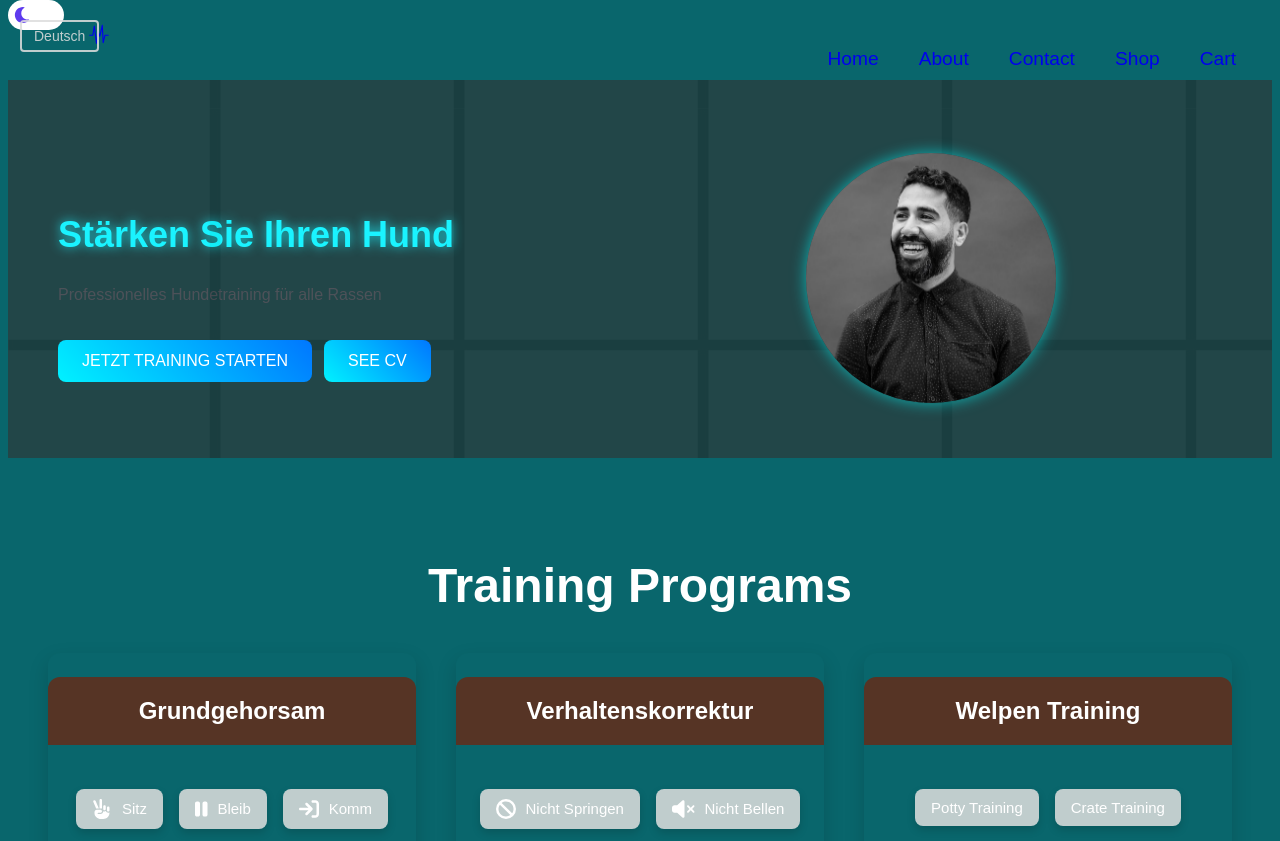
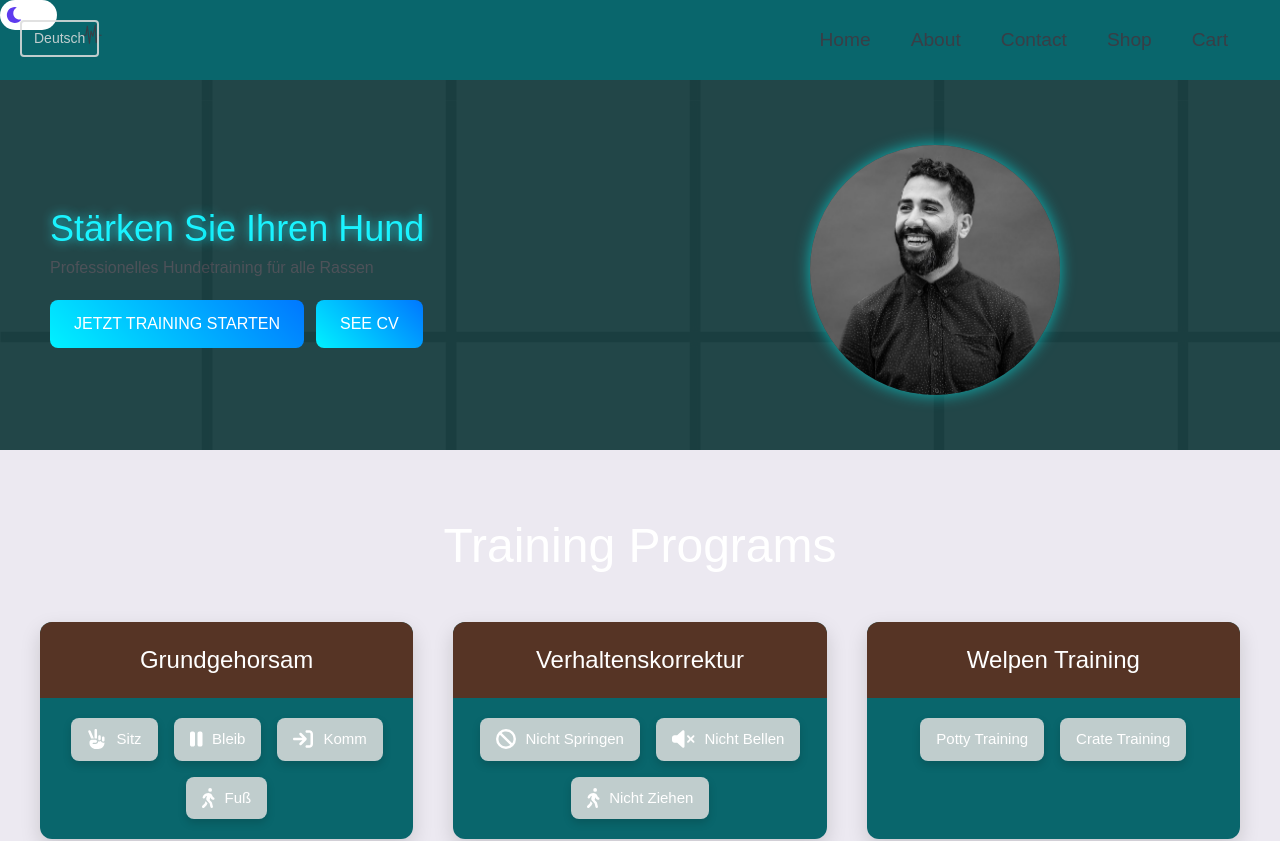
Before and after one commit to ahmad-mj/react-portfolio, a React (Create React App) app: page / in a window 1280 px wide. Shown: the top 841 px of the page. Built offline with nearby package versions, Linux system fonts and the light colour scheme; no server answers; a web font is replaced by a local one.

Commit message:
Generate and setup Tailwind config and PostCSS config

```diff
--- /dev/null
+++ b/postcss.config.js
@@ -0,0 +1,6 @@
+module.exports = {
+  plugins: {
+    tailwindcss: {},
+    autoprefixer: {},
+  },
+}
--- a/src/App.js
+++ b/src/App.js
@@ -16,6 +16,8 @@ import { LanguageProvider } from "./context/LanguageContext";
 import Shop from "./pages/Shop";
 import Cart from "./pages/Cart";
 import { CartProvider } from "./context/CartContext";
+import './styles/tailwind-base.css';
+
 
 
 function App() {
--- /dev/null
+++ b/src/styles/tailwind-base.css
@@ -0,0 +1,7 @@
+@tailwind base;
+@tailwind components;
+@tailwind utilities;
+
+body {
+  @apply font-base bg-primary_bg text-mainColor;
+}
--- /dev/null
+++ b/tailwind.config.js
@@ -0,0 +1,25 @@
+/** @type {import('tailwindcss').Config} */
+module.exports = {
+  content: [
+    "./src/**/*.{js,jsx,ts,tsx}",
+  ],
+  theme: {
+    extend: {
+      colors: {
+        primary: "#5e3bee",
+        primary_bg: "#ece9f1",
+        mainColor: "#393e46",
+        sideColor: "#eeeeee",
+        lightColor: "#00adb5",
+        darkblue: "#3a4750",
+        github: "#e94e77",
+        white: "#ffffff",
+        black: "#000000",
+      },
+      fontFamily: {
+        base: ["Arial", "sans-serif"]
+      }
+    },
+  },
+  plugins: [],
+}
```
